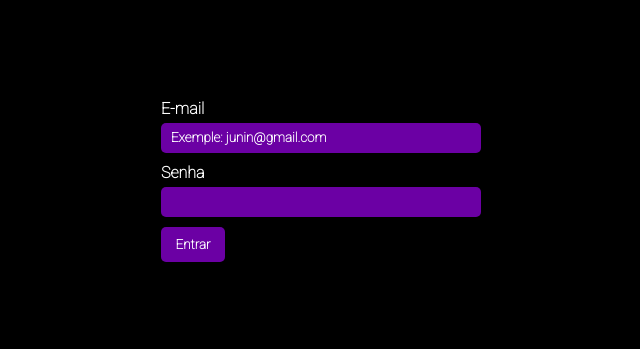
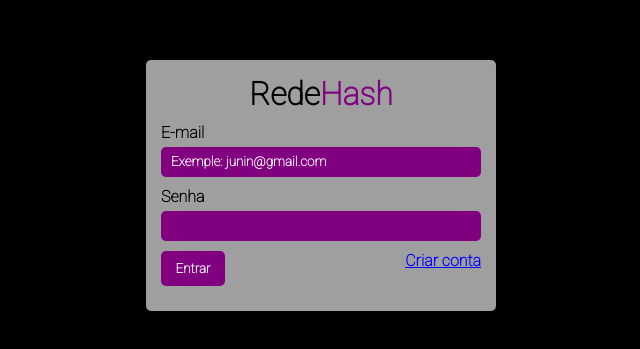
Before and after one commit to KauaWB02/front-redehash, a plain HTML site: page index.html in a window 1280 px wide. Shown: the part 215-564 px from the top of the page, without its empty margins (319-959 px from the left). Drawn offline with Linux system fonts and the light colour scheme.

Commit message:
Feat: botão de login e criar conta adicionados

```diff
--- a/index.html
+++ b/index.html
@@ -12,6 +12,13 @@
 <body>
   <div class="container">
     <div class="group-form">
+      <h1>Rede<span>Hash</span></h1>
+    </div>
+
+    <div class="group-form">
+      <div class="alert" id="alert"></div>
+    </div>
+    <div class="group-form">
 
       <div class="label">
         <label for="email">E-mail</label>
@@ -25,8 +32,16 @@
       </div>
       <input type="password" name="password" id="password" onchange="validaPassword()">
     </div>
-    <div class="group-form">
-      <button>Entrar</button>
+
+    <div class="buttons">
+      <div class="group-form">
+        <button>Entrar</button>
+      </div>
+
+      <div class="group-form">
+
+        <a href="pages/registro.html">Criar conta</a>
+      </div>
     </div>
   </div>
   <script src="javascript/login.js"></script>
--- a/javascript/login.js
+++ b/javascript/login.js
@@ -1,22 +1,33 @@
 function validaEmail() {
   const email = document.getElementById('email');
+  const alert = document.getElementById('alert');
   if (
     !email.value.includes('@') ||
     !email.value.includes('.com') ||
     email.value.length < 10
   ) {
     email.style.border = '3px solid red';
+    alert.style.display = 'block';
+    alert.innerHTML = 'Informe um E-mail valido!';
   } else {
     email.style.border = 'none';
+    alert.style.display = 'none';
+    email.style.border = '';
+
   }
 }
 
 function validaPassword() {
   const password = document.getElementById('password');
-  console.log(password.value.length <= 5)
+  const alert = document.getElementById('alert');
+
   if (password.value.length <= 5) {
+    alert.style.display = 'block';
+    alert.innerHTML = 'Informe uma SENHA maior que 5 dígitos!';
     password.style.border = '3px solid red';
   } else {
     password.style.border = 'none';
+    alert.style.display = 'none';
+    email.style.border = '';
   }
 }
--- a/style/index.css
+++ b/style/index.css
@@ -23,7 +23,7 @@ body {
 .group-form button {
   padding: 10px;
   border: none;
-  background-color: rgb(107, 0, 164);
+  background-color: purple;
   border-radius: 5px;
   color: white;
   cursor: pointer;
@@ -31,13 +31,42 @@ body {
   width: 5vw;
 }
 
+.group-form h1 {
+  text-align: center;
+  color: black;
+  font-weight: bold;
+}
+
+.group-form .alert {
+  text-align: center;
+  font-weight: bold;
+  padding: 10px;
+  color: black;
+  background-color: orange;
+  border-radius: 5px;
+  display: none;
+}
+
+.group-form a {
+  text-align: center;
+  color: blue;
+  font-weight: bold;
+}
+
+.group-form h1>span {
+  color: purple;
+}
+
 .container {
   margin: auto !important;
+  padding: 15px;
+  background-color: rgb(159, 159, 159);
+  border-radius: 5px;
 }
 
 .container .label {
   margin-bottom: 5px;
-  color: white;
+  color: black;
   font-weight: bold;
 }
 
@@ -50,13 +79,20 @@ body {
   height: 30px;
   border-radius: 5px;
   border: none;
-  background-color: rgb(107, 0, 164);
+  background-color: purple;
   padding-left: 10px;
   color: white;
   font-weight: bold;
   width: 25vw;
 }
+
 .container input::-webkit-input-placeholder {
   color: white;
   font-weight: bold;
 }
+
+.container .buttons {
+  display: flex;
+  flex-direction: row;
+  justify-content: space-between;
+}
```
Also changed, not shown: img/logo.png (added).
